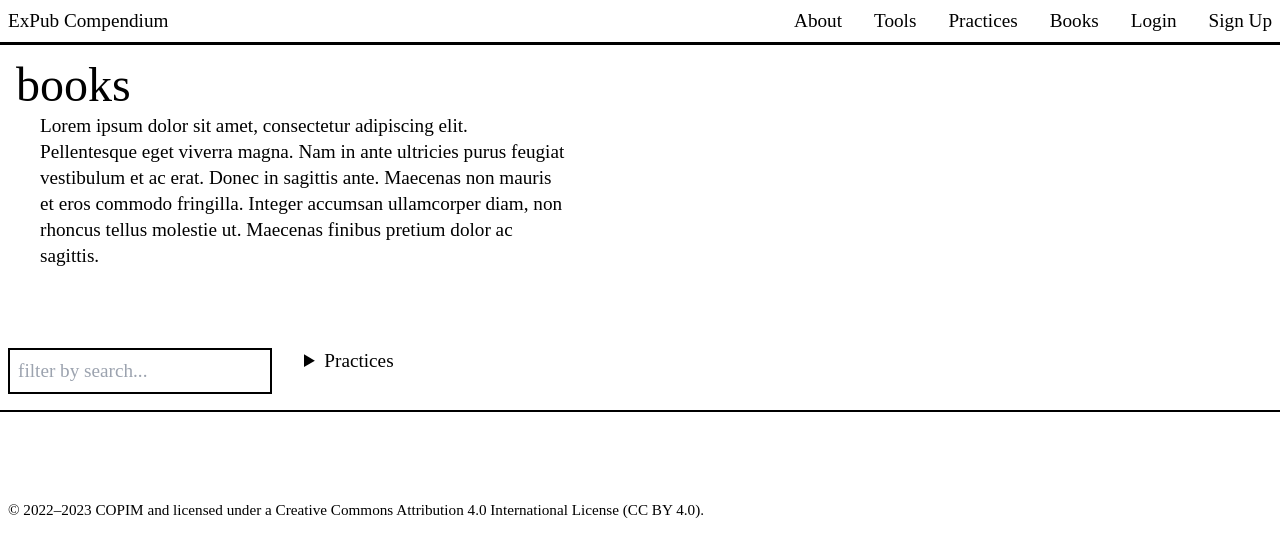
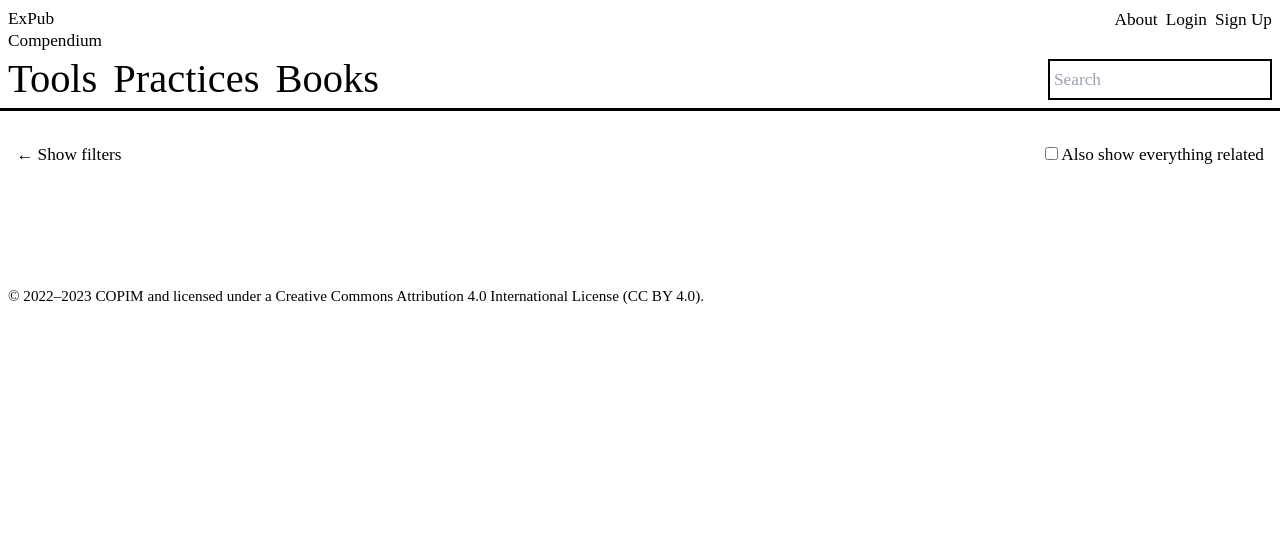
Before and after one commit to COPIM/expub_compendium, a Flask app: a page that uses web/app/templates/base.html in a window 1280 px wide. Shown: the top 557 px of the page. Run offline with Flask 2, Linux system fonts and the light colour scheme; tables that the repository leaves empty hold one stand-in row (values such as "Sample post"); some libraries are stand-ins or nearby versions; some web fonts are replaced.

Commit message:
loader, font size, link styling, filter hidden

```diff
--- a/web/app/static/js/main.js
+++ b/web/app/static/js/main.js
@@ -7,3 +7,5 @@
 //         })
 //     })
 // })
+
+// htmx.logAll();
--- a/web/app/static/styles/main.css
+++ b/web/app/static/styles/main.css
@@ -534,21 +534,6 @@ video {
 .top-10 {
   top: 2.5rem;
 }
-.top-20 {
-  top: 5rem;
-}
-.top-16 {
-  top: 4rem;
-}
-.top-8 {
-  top: 2rem;
-}
-.top-12 {
-  top: 3rem;
-}
-.top-11 {
-  top: 2.75rem;
-}
 .z-10 {
   z-index: 10;
 }
@@ -561,17 +546,40 @@ video {
 .row-span-2 {
   grid-row: span 2 / span 2;
 }
+.row-span-3 {
+  grid-row: span 3 / span 3;
+}
+.row-start-1 {
+  grid-row-start: 1;
+}
 .float-right {
   float: right;
 }
 .m-16 {
   margin: 4rem;
 }
+.m-8 {
+  margin: 2rem;
+}
+.my-8 {
+  margin-top: 2rem;
+  margin-bottom: 2rem;
+}
+.mx-4 {
+  margin-left: 1rem;
+  margin-right: 1rem;
+}
 .mb-2 {
   margin-bottom: 0.5rem;
 }
 .mb-3 {
   margin-bottom: 0.75rem;
+}
+.mb-4 {
+  margin-bottom: 1rem;
+}
+.mb-8 {
+  margin-bottom: 2rem;
 }
 .mr-auto {
   margin-right: auto;
@@ -582,8 +590,11 @@ video {
 .mt-3 {
   margin-top: 0.75rem;
 }
-.mb-8 {
-  margin-bottom: 2rem;
+.ml-auto {
+  margin-left: auto;
+}
+.mb-16 {
+  margin-bottom: 4rem;
 }
 .block {
   display: block;
@@ -649,14 +675,26 @@ video {
 .justify-center {
   justify-content: center;
 }
-.justify-evenly {
-  justify-content: space-evenly;
+.justify-between {
+  justify-content: space-between;
+}
+.gap-2 {
+  gap: 0.5rem;
+}
+.gap-4 {
+  gap: 1rem;
 }
 .gap-8 {
   gap: 2rem;
 }
+.overflow-x-scroll {
+  overflow-x: scroll;
+}
 .overflow-y-scroll {
   overflow-y: scroll;
+}
+.overscroll-none {
+  overscroll-behavior: none;
 }
 .truncate {
   overflow: hidden;
@@ -666,20 +704,11 @@ video {
 .rounded-full {
   border-radius: 9999px;
 }
-.border {
-  border-width: 1px;
-}
-.border-\[3px\] {
-  border-width: 3px;
-}
 .border-2 {
   border-width: 2px;
 }
 .border-b-\[3px\] {
   border-bottom-width: 3px;
-}
-.border-b-2 {
-  border-bottom-width: 2px;
 }
 .border-black {
   --tw-border-opacity: 1;
@@ -709,6 +738,9 @@ video {
 .p-8 {
   padding: 2rem;
 }
+.p-1 {
+  padding: 0.25rem;
+}
 .py-3 {
   padding-top: 0.75rem;
   padding-bottom: 0.75rem;
@@ -719,8 +751,11 @@ video {
 .text-center {
   text-align: center;
 }
+.align-bottom {
+  vertical-align: bottom;
+}
 .text-base {
-  font-size: 1.2rem;
+  font-size: 1.08rem;
   line-height: 1.35;
 }
 .text-sm {
@@ -730,6 +765,9 @@ video {
 .text-xs {
   font-size: 0.75rem;
   line-height: 1rem;
+}
+.leading-tight {
+  line-height: 1.25;
 }
 .text-red-600 {
   --tw-text-opacity: 1;
@@ -849,7 +887,7 @@ h2,h3 {
 }
 
 h2 {
-  font-size: 3rem;
+  font-size: 2.53rem;
   line-height: 1;
 }
 
--- a/web/app/static/tailwind.config.js
+++ b/web/app/static/tailwind.config.js
@@ -8,12 +8,12 @@ module.exports = {
       fontSize: {
         // xs: ['0.95rem', { lineHeight: '1.35' }],
         sm: ['0.95rem', { lineHeight: '1.35' }],
-        base: ['1.2rem', { lineHeight: '1.35' }],
+        base: ['1.08rem', { lineHeight: '1.35' }],
         // lg: ['1.125rem', { lineHeight: '1.5' }],
         // xl: ['1.25rem', { lineHeight: '1.6' }],
         // '2xl': ['1.5rem', { lineHeight: '1.88rem' }],
         // '3xl': ['1.875rem', { lineHeight: '2.25rem' }],
-        '4xl': ['3rem', { lineHeight: '1' }],
+        '4xl': ['2.53rem', { lineHeight: '1' }],
         // '5xl': ['3rem', { lineHeight: '1.1' }],
         // '6xl': ['3.75rem', { lineHeight: '1.04' }],
         // '7xl': ['4.5rem', { lineHeight: '1.1' }],
--- a/web/app/templates/about.html
+++ b/web/app/templates/about.html
@@ -2,7 +2,7 @@
 
 {% block content %}
 
-<div class="std-margin text">
+<div class="cell-margin text max-w-[55ch]">
     {{ text|safe }}
 </div>
 
--- a/web/app/templates/base.html
+++ b/web/app/templates/base.html
@@ -12,18 +12,27 @@
 # Boostrap select: https://stackoverflow.com/questions/67942546/bootstrap-5-select-dropdown-with-the-multiple-attribute-collapsed
 -->
 
+{% macro popup_link(title,url) %}
+    <a href="{{ url }}" class="nav-link">
+        {{ title }}
+    </a>
+{% endmacro %}
+
 {% macro resource_lead(type, title, leadtext, url, year, thumbnail='', large_title=false) %}
-    <div class="relative cell ">
+    <div class="relative cell h-full">
         <a
             class="block cursor-pointer"
 
             href="{{ url }}"
+
             hx-target="#modal-content"
             hx-select="main"
             hx-swap="innerHTML"
 
             @click="openModal()"
+
         >
+
             {% if large_title %}
                 <h2 class="">{{ title }}</h2>
             {% else %}
@@ -120,27 +129,45 @@
 </head>
 
     <script>
-        htmx.logAll();
+        // htmx.on('htmx:beforeRequest', e=> {
+        //     console.log(e)
+        // })
+        // htmx.logAll()
         function base() {
             return {
                 menuOpen: false,
                 modalOpen: false,
+                showRelated: false,
                 home: '/',
-                init() {
-                    window.addEventListener('popstate', e => {
-                        console.log(document.location);
-                        if (document.location == this.home) {
+
+                hideIfBase() {
+                    let str = document.location.toString();
+                    str = str.replace('http://', '');
+                    str = str.replace('https://', '');
+                    let l = str.split('/').length-1;
+                    if(l<2) {
                         this.modalOpen = false;
                     }
-                    })
+                    return l;
+                },
+                init() {
+                    this.$watch('document.location', (value, oldValue) => {
+                        console.log('new url', value);
+                    });
+                    window.addEventListener('popstate', e => {
+                        this.hideIfBase();
+                    });
                 },
                 hideOverlay() {
                     this.modalOpen = false;
-                    window.history.pushState({}, '', this.home);
+
+                    // window.history.pushState({}, '', this.home);
                 },
                 openModal() {
-                    this.$refs.modal.innerHTML = '';
+                    // this.$refs.modal.innerHTML = '';
                     this.modalOpen = true;
+                    let mc = document.querySelector('#modal-content');
+                    mc.scrollTo(0,0);
                 }
             }
         }
@@ -151,8 +178,8 @@
     hx-boost="true"
     hx-select="#all"
     hx-target="#all"
-    hx-indicator="#loading"
-
+    hx-swap="outerHTML"
+    hx-indicator="body"
 >
     <div id="loading" class="loading">
         <div class="pointer-events-none fixed top-0 left-0 w-full h-screen z-50 flex justify-center items-center p-4">
@@ -163,45 +190,50 @@
     </div>
     <div id="all">
         <header class="sticky top-0 z-10 bg-white std-padding border-b-[3px] border-black">
-            <nav class="lg:flex gap-8">
+            <nav class="">
+                <div class="lg:flex gap-2 mb-2">
+                    <a class="link leading-tight" href="{{ url_for('main.index') }}">ExPub<br>Compendium</a>
 
-                <a class="mr-auto" href="{{ url_for('main.index')}}">ExPub Compendium</a>
-
-                <a href="{{ url_for('main.about') }}" class="nav-link">
+                    <a href="{{ url_for('main.about') }}" class="{{ 'active' if request.path == url_for('main.about') }} ml-auto link">
                         About
                     </a>
-                <a href="{{ url_for('tool.get_tools') }}" class="nav-link">
-                    Tools
-                </a>
-                <a href="{{ url_for('practice.get_practices') }}" class="nav-link">
-                    Practices
-                </a>
-                <a href="{{ url_for('book.get_books') }}" class="nav-link">
-                    Books
-                </a>
+
                     {% if current_user.is_authenticated %}
-                <a href="{{ url_for('create.create_resource') }}" class="nav-link">
+                    <a href="{{ url_for('create.create_resource') }}" class="link">
                         Add resource
                     </a>
                     {% endif %}
                     {% if current_user.is_authenticated %}
-                <a href="{{ url_for('main.profile') }}" class="nav-link">
+                    <a href="{{ url_for('main.profile') }}" class="link">
                         Profile
                     </a>
                     {% endif %}
                     {% if not current_user.is_authenticated %}
-                <a href="{{ url_for('auth.login') }}" class="nav-link">
+                    <a href="{{ url_for('auth.login') }}" class="link">
                         Login
                     </a>
-                <a href="{{ url_for('auth.signup') }}" class="nav-link">
+                    <a href="{{ url_for('auth.signup') }}" class="link">
                         Sign Up
                     </a>
                     {% endif %}
                     {% if current_user.is_authenticated %}
-                <a href="{{ url_for('auth.logout') }}" class="nav-link">
+                    <a href="{{ url_for('auth.logout') }}" class="link">
                         Logout
                     </a>
                     {% endif %}
+                </div>
+                <h2 class="flex gap-4 ">
+                    <a href="{{ url_for('tool.get_tools') }}" class=" link align-bottom">
+                        Tools
+                    </a>
+                    <a href="{{ url_for('practice.get_practices') }}" class="link">
+                        Practices
+                    </a>
+                    <a href="{{ url_for('book.get_books') }}" class="link">
+                        Books
+                    </a>
+                    <input class="ml-auto text-base border-2 border-black p-1 " type="text" placeholder="Search">
+                </h2>
             </nav>
         </header>
 
@@ -219,7 +251,7 @@
         </main>
     </div>
 
-    <div id="modal" x-show="modalOpen"  class="modal h-screen  w-full fixed top-0 z-20 p-8 bg-black/20">
+    <div id="modal" x-show="modalOpen"  class="modal h-screen  w-full fixed top-0 z-20 p-8 bg-black/20 overscroll-none">
         <div class="cross cursor-pointer absolute top-10 right-10 w-10 h-10" @click="hideOverlay()">
             <svg width="100%" height="100%" viewBox="0 0 20 20" fill="none" xmlns="http://www.w3.org/2000/svg">
                 <path d="M2 2L18 18M18 2L2 18" stroke="black" stroke-width="1"></path>
--- a/web/app/templates/resources.html
+++ b/web/app/templates/resources.html
@@ -2,7 +2,7 @@
 
 {% block content %}
 
-<div class="cell-margin">
+<!-- <div class="cell-margin">
   <div class="mb-8">
     <h2>
       {% block title %}
@@ -17,13 +17,27 @@
       Integer accumsan ullamcorper diam, non rhoncus tellus molestie ut. Maecenas finibus pretium dolor ac sagittis.
     </p>
   </div>
-</div>
-<div class="">
-  <div class="search sticky top-11  z-10 border-b-2 border-black">
-    <div class="sticky top-20 flex p-2 pt-4 gap-8 bg-white ">
-      <input class="border-2 border-black p-2 mb-2" type="text" placeholder="filter by search...">
+</div> -->
+<script>
+  function filter() {
+    return {
+      filterOpen: false,
+      init() {
+        // console.log(this.showRelated)
+      }
+    }
+  }
+</script>
+<div class="" x-data="filter()">
+  <div
+    class="search fixed z-20 top-0 left-0 w-[20rem] h-screen bg-white cell-padding "
+    x-show="filterOpen"
+    style="box-shadow:0 0 2rem rgba(0,0,0,0.3)"
+    @click.outside = "filterOpen = false"
+  >
+  <div class=" p-2 pt-4 gap-8 bg-white ">
     {% if practices_filter %}
-      <details class="min-w-[10rem]">
+    <details class="" open>
       <summary>Practices</summary>
       <div class="">
         {% for practice in practices_filter %}
@@ -35,7 +49,7 @@
     </details>
     {% endif %}
     {% if year_filter %}
-      <details class="min-w-[10rem]">
+    <details class="">
       <summary>Year</summary>
       <div id="filter-year" class="collapse filter-items">
         {% for year in year_filter %}
@@ -47,7 +61,7 @@
     </details>
     {% endif %}
     {% if typology_filter %}
-      <details class="min-w-[10rem]">
+    <details class="">
       <summary class="">Typology category</summary>
       <div class="">
         {% for typology in typology_filter %}
@@ -59,7 +73,7 @@
     </details>
     {% endif %}
     {% if languages_filter %}
-      <details class="min-w-[10rem]">
+    <details class="">
       <summary>Scripting languages</summary>
       <div class="">
         {% for language in languages_filter %}
@@ -84,14 +98,41 @@
     {% endif %}
   </div>
   </div>
+  <div class="flex justify-between mx-4 my-8">
+    <div class="cursor-pointer" @click="filterOpen = true">← Show filters</div>
+    <div class="">
+      <input type="checkbox" name="filter-open" x-model="showRelated" id=""> Also show everything related
+    </div>
+  </div>
 
-
-  <div class="col-md-8 col-lg-9">
-    <div class="grid lg:grid-cols-3">
+  <div class="grid lg:grid-cols-3" x-show="!showRelated">
     {% for resource in resources %}
       {{ resource_small(resource) }}
     {% endfor %}
   </div>
+
+  <div x-show="showRelated">
+    {% for resource in resources %}
+      <div class="w-full overflow-x-scroll">
+        <div class="grid lg:grid-rows-3 grid-flow-col mb-16">
+          <div class="w-[25rem] shrink-0 row-span-3 h-full">
+            {{ resource_small(resource) }}
+          </div>
+          <div class="w-[25rem] cell row-start-1">
+              Something Related
+          </div>
+          <div class="w-[25rem] cell shrink-0 row-start-1">
+              Something Related
+          </div>
+          <div class="w-[25rem] cell shrink-0 row-start-1">
+              Something Related
+          </div>
+          <div class="w-[25rem] cell shrink-0 row-start-1">
+              Something Related
+          </div>
+        </div>
+      </div>
+    {% endfor %}
   </div>
 </div>
 
```
Also changed, not shown: other parts of web/app/static/styles/main.css (+45 -14 lines), web/app/static/src/main.css (+18 -3 lines), web/content/home.md (+2 -2 lines). Lines whose indentation alone changed are shown as unchanged.
